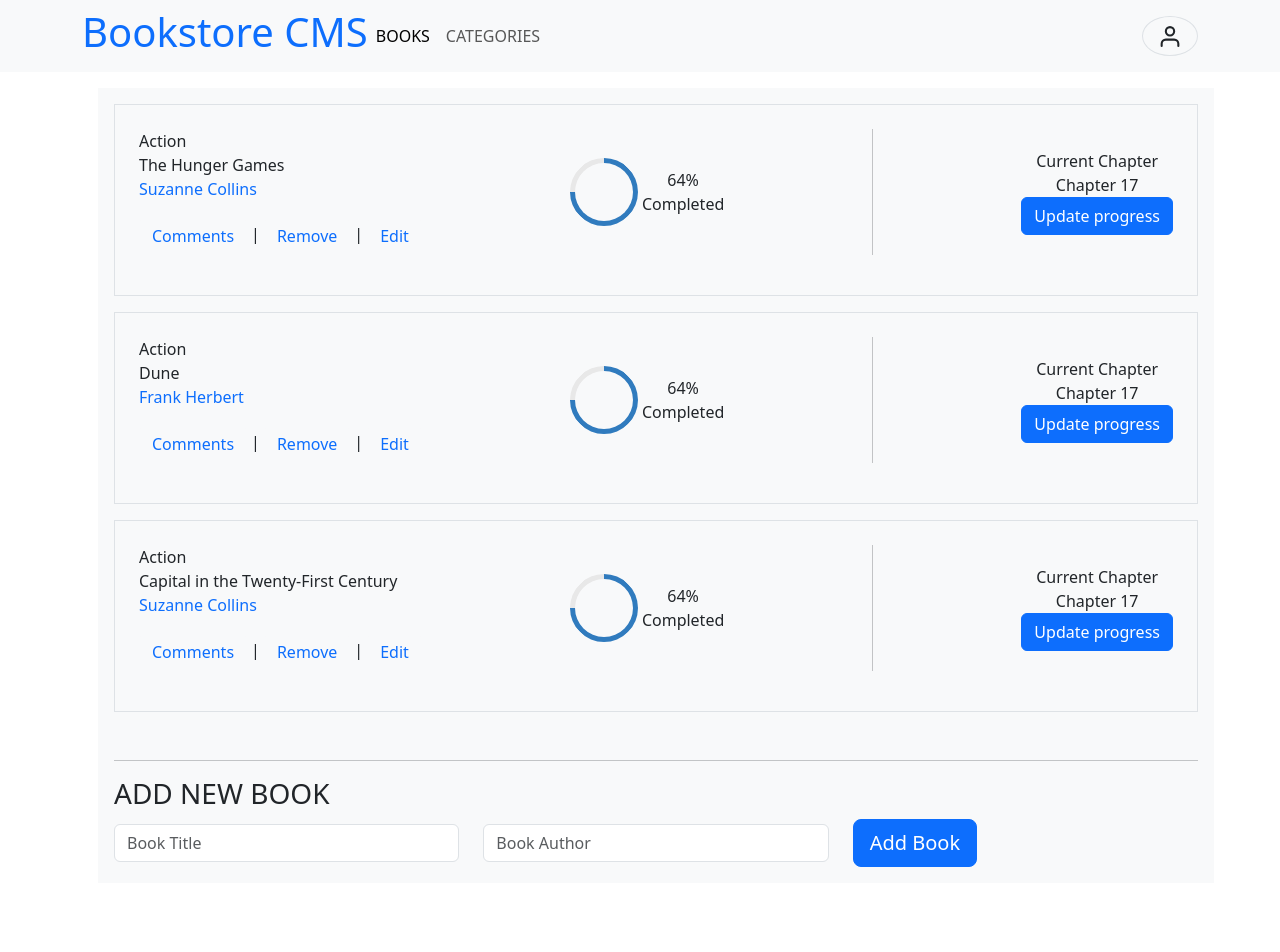
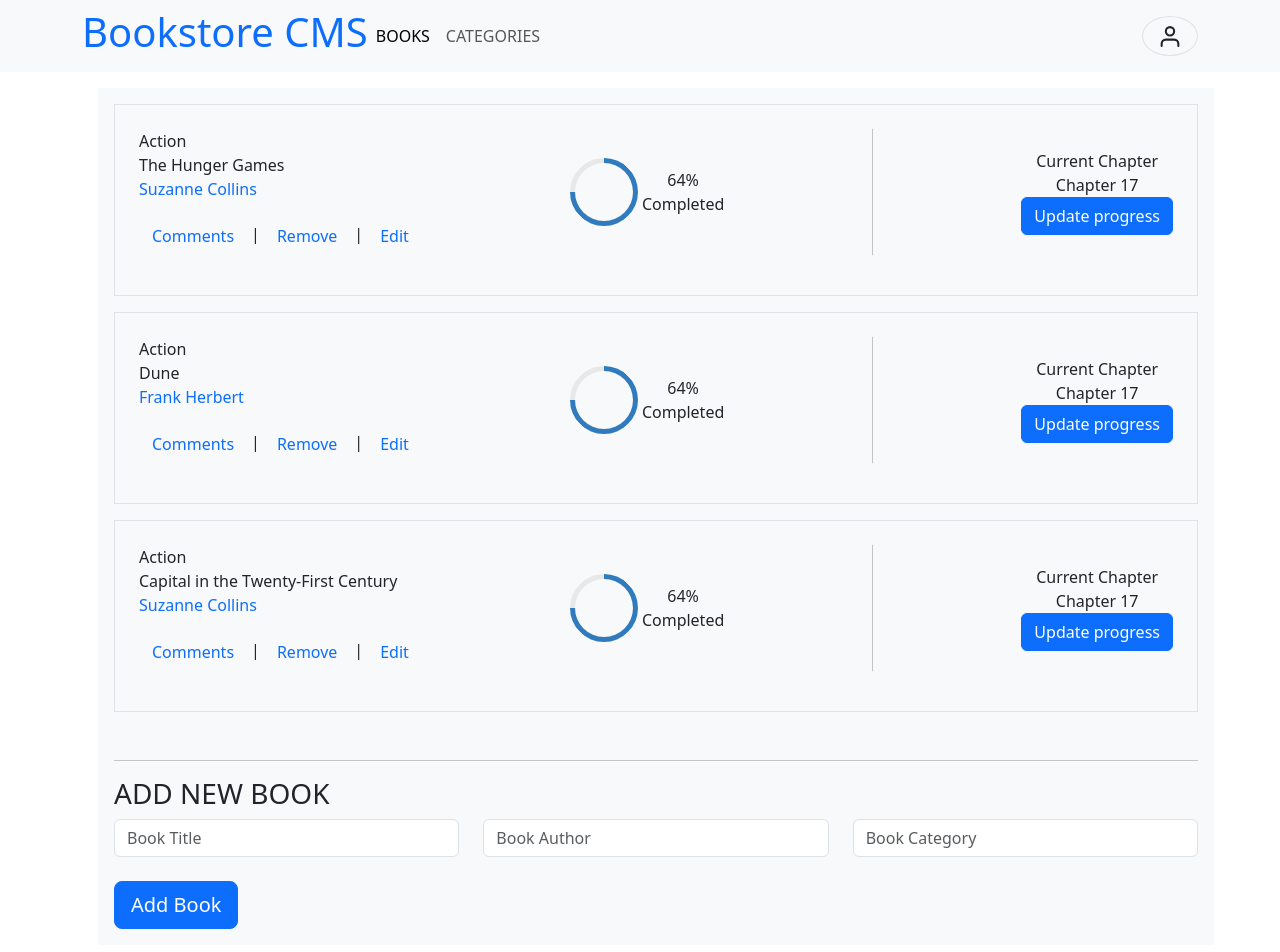
Before and after one commit to axcell-0/bookstore, a React (Create React App) app: page / in a window 1280 px wide. Shown: the top 952 px of the page. Before the commit the page ends 899 px from the top, so only its background shows below. Built offline with nearby package versions, Linux system fonts and the light colour scheme.

Commit message:
Add book.js

```diff
--- a/src/components/AddBook.js
+++ b/src/components/AddBook.js
@@ -1,23 +1,74 @@
-import React from 'react';
+import React, { useState } from 'react';
+import { v4 as uuidv4 } from 'uuid';
+import PropTypes from 'prop-types';
 import {
   Form, Button, Row, Col,
 } from 'react-bootstrap';
 
-const AddBook = () => (
+const AddBook = ({ onAdd }) => {
+  const [title, setTitle] = useState('');
+  const [author, setAuthor] = useState('');
+  const [category, setCategory] = useState('');
+
+  const handleAddBook = () => {
+    if (!title || !author || !category) {
+      alert('Please fill in all the fields before adding the book.');
+      return;
+    }
+
+    const newBook = {
+      item_id: uuidv4(),
+      title,
+      author,
+      category,
+    };
+
+    onAdd(newBook);
+    setTitle('');
+    setAuthor('');
+    setCategory('');
+  };
+
+  return (
     <Form className="add-form">
       <h3>ADD NEW BOOK</h3>
       <Row className="align-items-center">
         <Col md={4}>
-        <Form.Control type="text" placeholder="Book Title" />
+          <Form.Control
+            type="text"
+            placeholder="Book Title"
+            value={title}
+            onChange={(e) => setTitle(e.target.value)}
+          />
         </Col>
         <Col md={4}>
-        <Form.Control type="text" placeholder="Book Author" />
+          <Form.Control
+            type="text"
+            placeholder="Book Author"
+            value={author}
+            onChange={(e) => setAuthor(e.target.value)}
+          />
         </Col>
         <Col md={4}>
-        <Button variant="primary" size="lg" block>Add Book</Button>
+          <Form.Control
+            type="text"
+            placeholder="Book Category"
+            value={category}
+            onChange={(e) => setCategory(e.target.value)}
+          />
+        </Col>
+        <Col md={4}>
+          <Button variant="primary mt-4" size="lg" block onClick={handleAddBook}>
+            Add Book
+          </Button>
         </Col>
       </Row>
     </Form>
   );
+};
+
+AddBook.propTypes = {
+  onAdd: PropTypes.func.isRequired,
+};
 
 export default AddBook;
```
Lines whose indentation alone changed are shown as unchanged.
